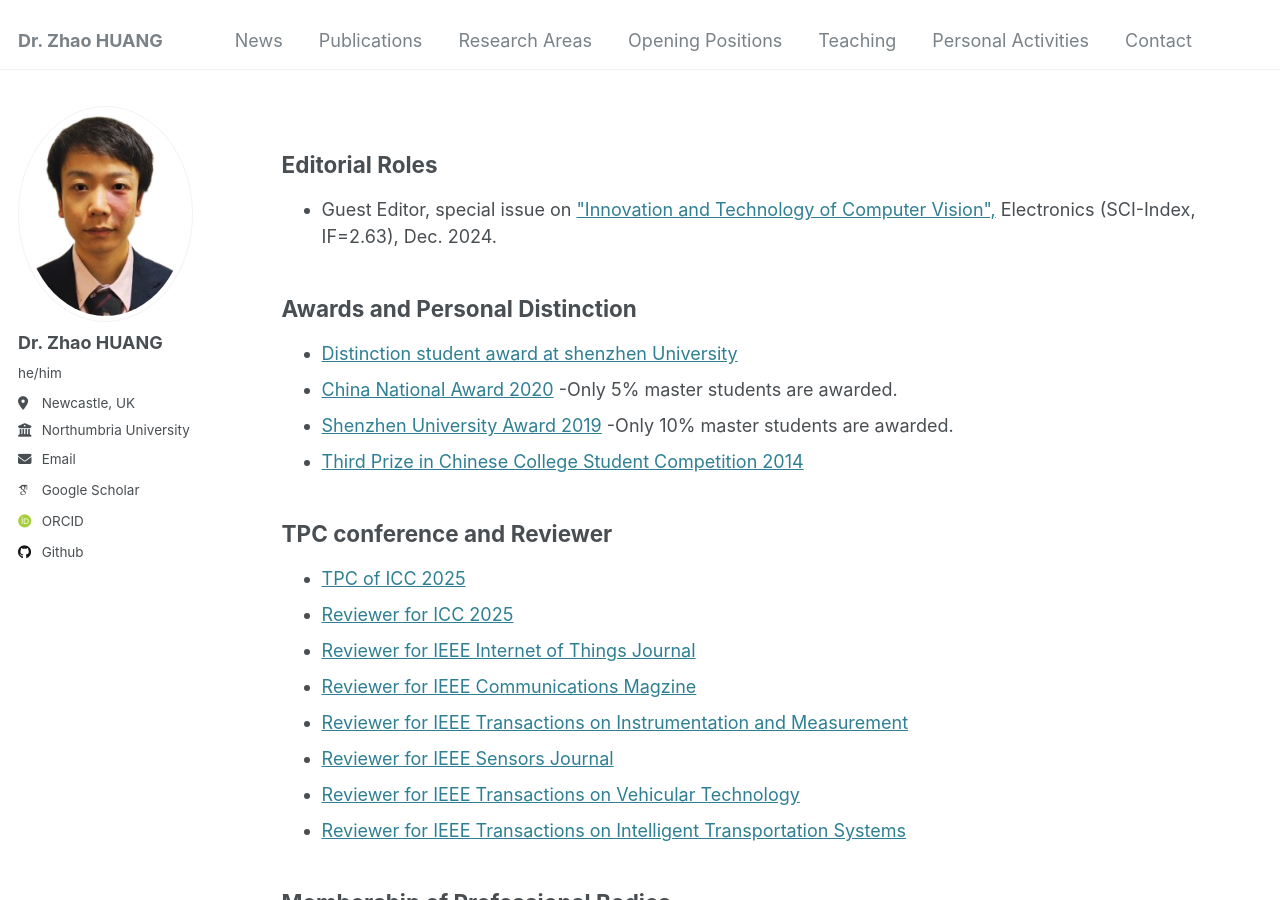
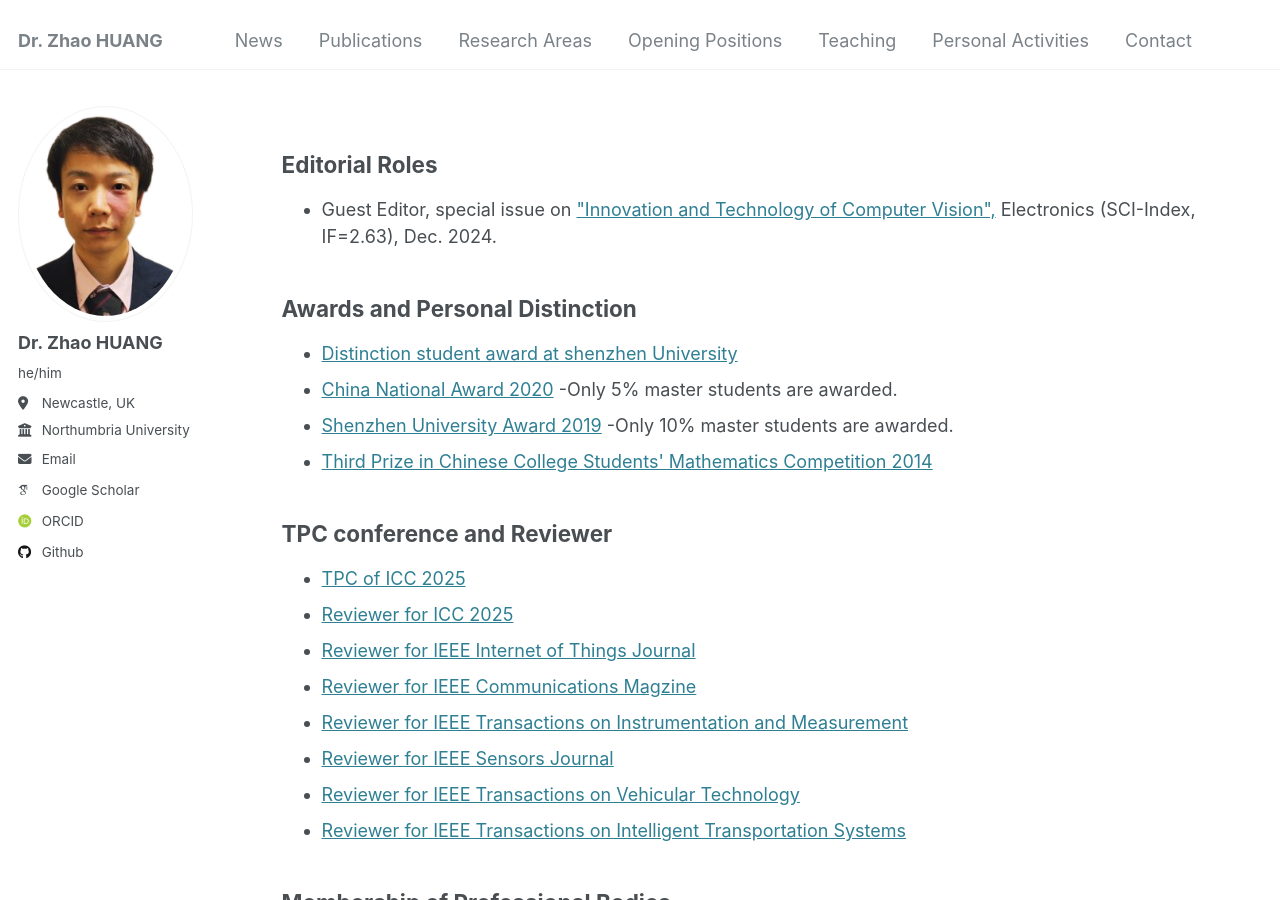
Before and after one commit to ZZ2020zz/ZZ2020zz.github.io, a Jekyll site: the page built from _pages/activities.html, in a window 1280 px wide and 900 px high. Built offline with Jekyll 4.4.1, drawn with Linux system fonts in a browser that asks for light colours; some web fonts are replaced.

Commit message:
Update activities.html

```diff
--- a/_pages/activities.html
+++ b/_pages/activities.html
@@ -28,7 +28,7 @@ author_profile: true
                 <li><a href="#">Distinction student award at shenzhen University</a></li>
                 <li><a href="#">China National Award 2020</a> -Only 5% master students are awarded.</li>
                 <li><a href="#">Shenzhen University Award 2019</a> -Only 10% master students are awarded.</li>
-                <li><a href="#">Third Prize in Chinese College Student Competition 2014</a></li>
+                <li><a href="#">Third Prize in Chinese College Students' Mathematics Competition 2014</a></li>
             </ul>
         </section>
         <section>
```
